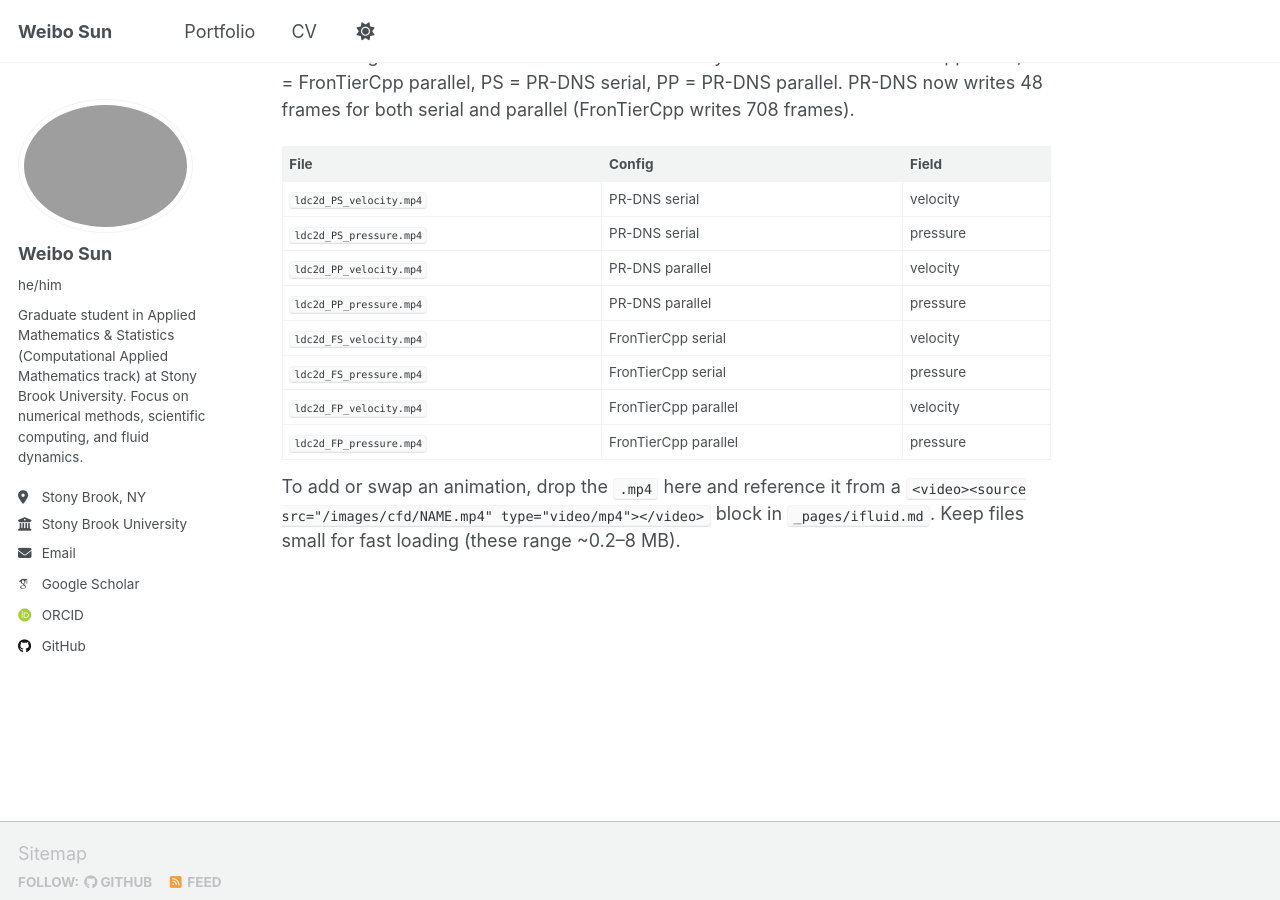
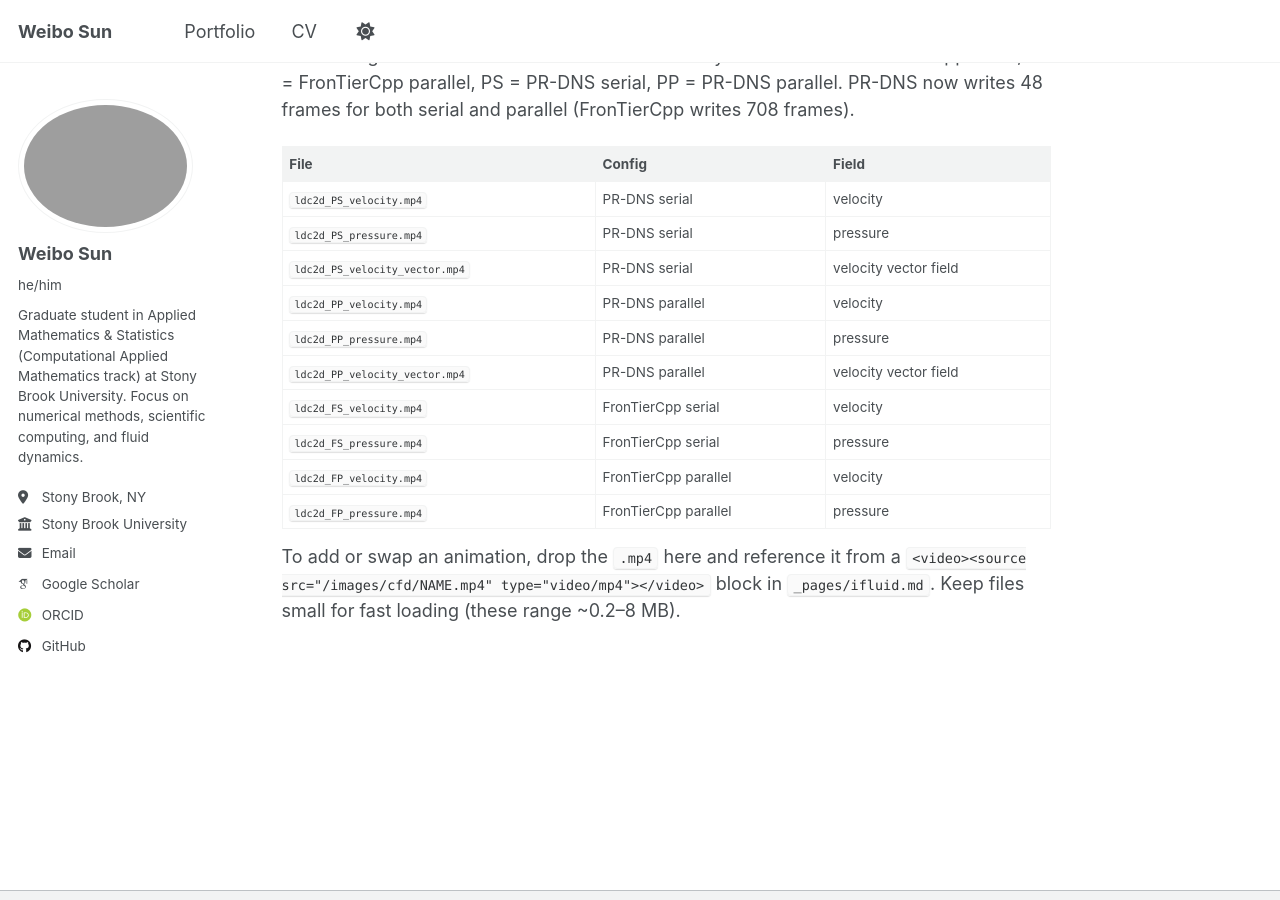
Before and after one commit to Webberrr7/Webberrr7.github.io, a Jekyll site: the page built from images/cfd/README.md, in a window 1280 px wide and 900 px high, scrolled down 567 px. Built offline with Jekyll 4.4.1, drawn with Linux system fonts in a browser that asks for light colours; some web fonts are replaced; our own code applies the rules of GitHub Pages for plain Markdown files; a script that is not in the unit is left out.

Commit message:
Add PR-DNS velocity vector field animations (serial & parallel)
Co-Authored-By: Claude Opus 4.8 <noreply@anthropic.com>

```diff
--- a/images/cfd/README.md
+++ b/images/cfd/README.md
@@ -21,10 +21,12 @@ PP = PR-DNS parallel. PR-DNS now writes 48 frames for both serial and parallel
 
 | File | Config | Field |
 |---|---|---|
-| `ldc2d_PS_velocity.mp4` | PR-DNS serial        | velocity |
-| `ldc2d_PS_pressure.mp4` | PR-DNS serial        | pressure |
-| `ldc2d_PP_velocity.mp4` | PR-DNS parallel      | velocity |
-| `ldc2d_PP_pressure.mp4` | PR-DNS parallel      | pressure |
+| `ldc2d_PS_velocity.mp4`        | PR-DNS serial        | velocity |
+| `ldc2d_PS_pressure.mp4`        | PR-DNS serial        | pressure |
+| `ldc2d_PS_velocity_vector.mp4` | PR-DNS serial        | velocity vector field |
+| `ldc2d_PP_velocity.mp4`        | PR-DNS parallel      | velocity |
+| `ldc2d_PP_pressure.mp4`        | PR-DNS parallel      | pressure |
+| `ldc2d_PP_velocity_vector.mp4` | PR-DNS parallel      | velocity vector field |
 | `ldc2d_FS_velocity.mp4` | FronTierCpp serial   | velocity |
 | `ldc2d_FS_pressure.mp4` | FronTierCpp serial   | pressure |
 | `ldc2d_FP_velocity.mp4` | FronTierCpp parallel | velocity |
```
Also changed, not shown: _pages/ifluid.md (+19 -0 lines), 2 other files.
